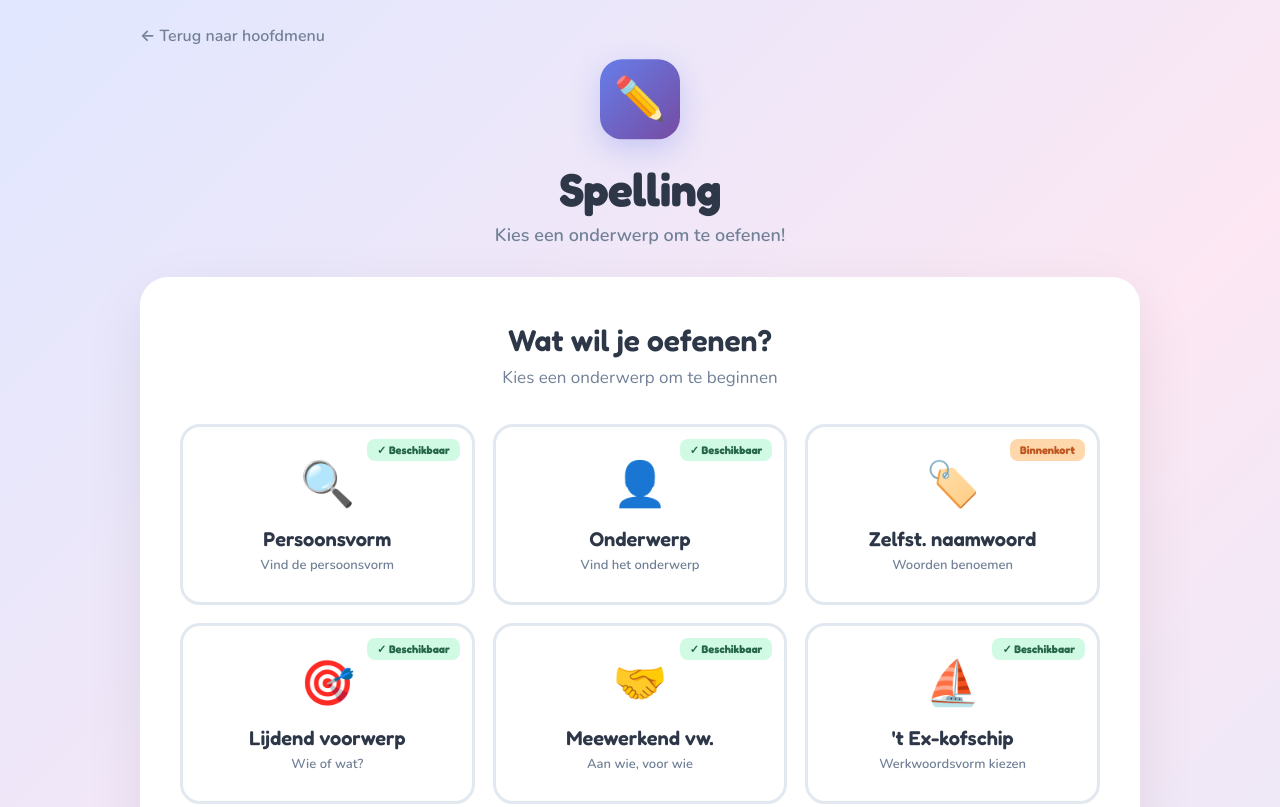
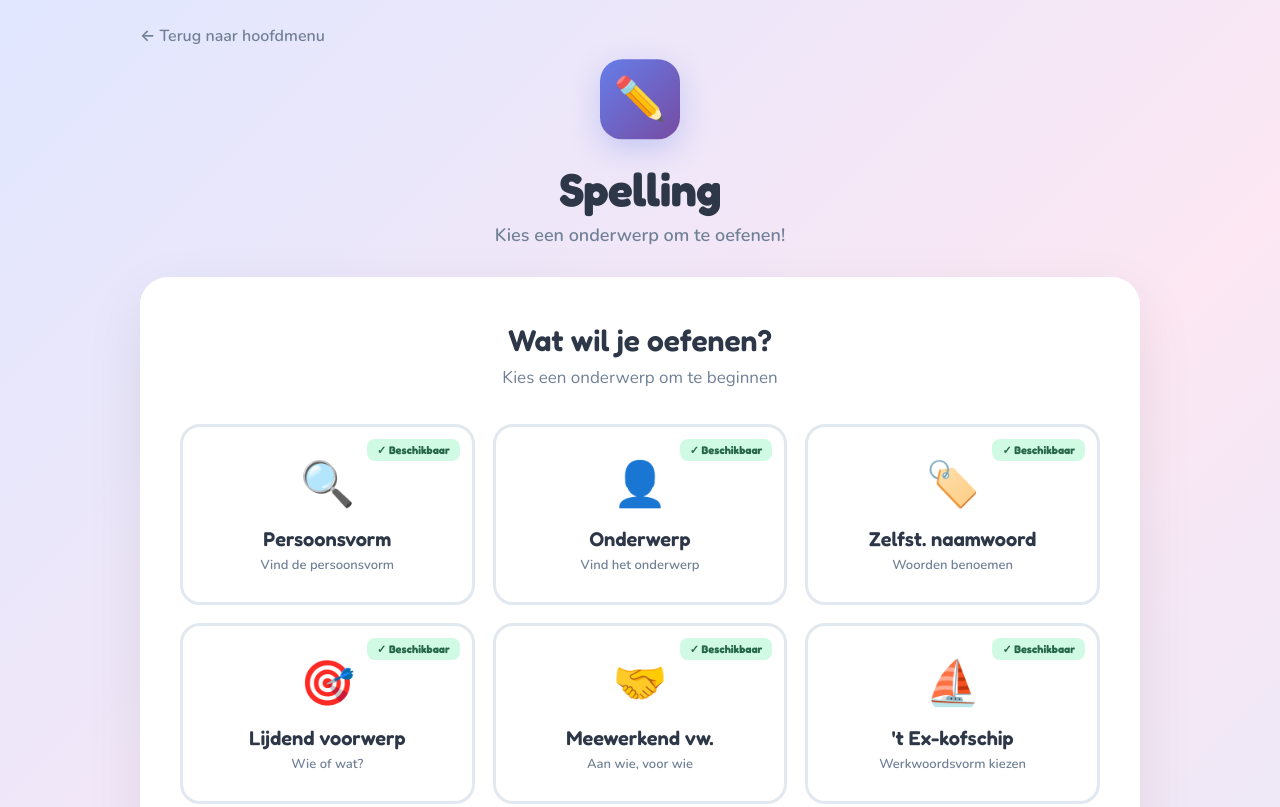
Before and after one commit to bertmarinus/learnforge, a plain HTML site: page spelling-index.html in a window 1280 px wide. Shown: the top 807 px of the page. Drawn offline with nearby package versions, Linux system fonts and the light colour scheme.

Commit message:
Add files via upload

```diff
--- a/spelling-index.html
+++ b/spelling-index.html
@@ -293,13 +293,13 @@
                     <div class="beschrijving">Vind het onderwerp</div>
                 </a>
 
-                <!-- 3 BINNENKORT -->
-                <div class="oefening-card disabled">
-                    <span class="badge">Binnenkort</span>
+                <!-- 3 ACTIEF -->
+                <a href="https://bertmarinus.github.io/zelfstandig-naamwoord/index.html" class="oefening-card">
+                    <span class="badge-active">✓ Beschikbaar</span>
                     <span class="icon">🏷️</span>
                     <div class="title">Zelfst. naamwoord</div>
                     <div class="beschrijving">Woorden benoemen</div>
-                </div>
+                </a>
 
                 <!-- 4 ACTIEF -->
                 <a href="https://bertmarinus.github.io/lijdend-voorwerp/index.html" class="oefening-card">
```
